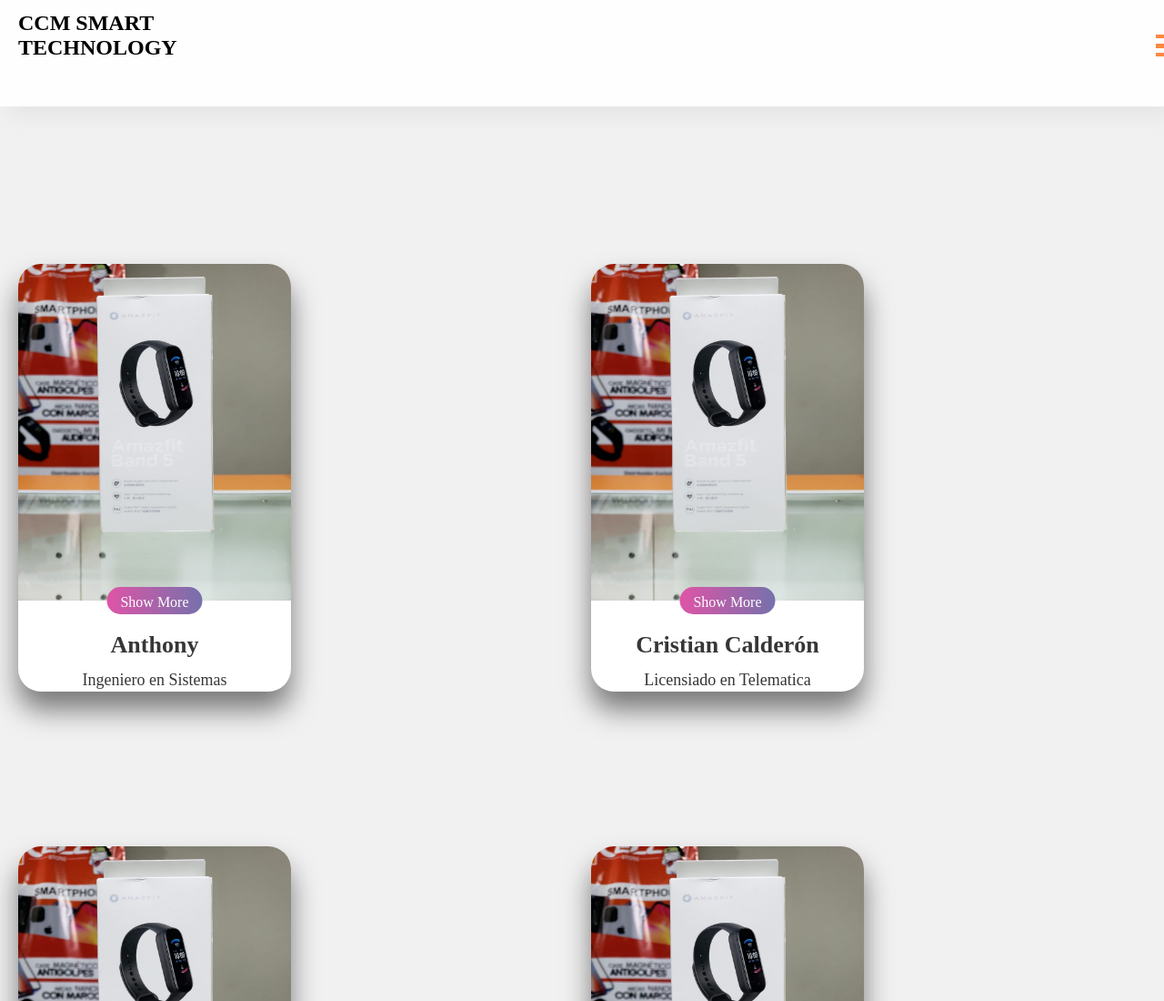
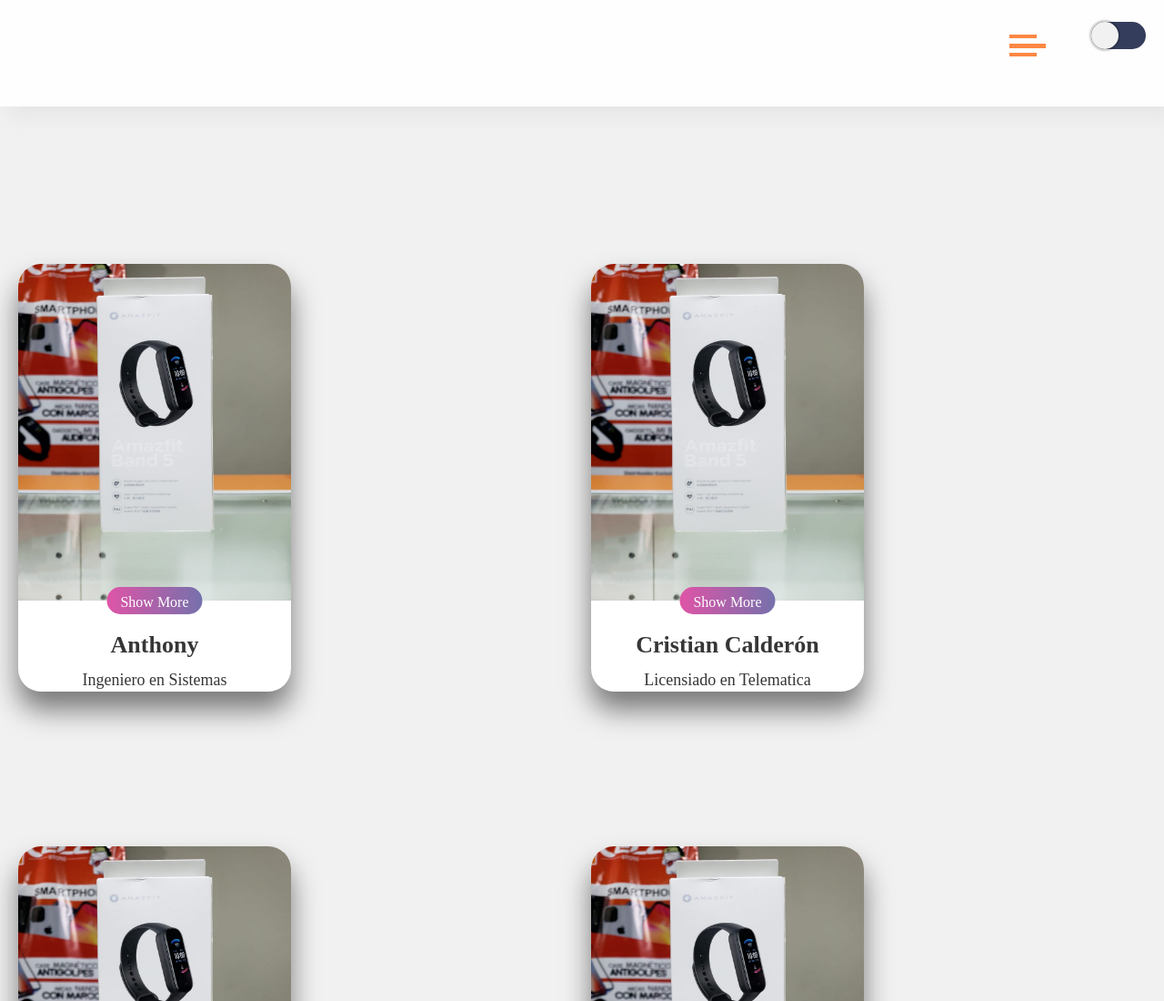
Before and after one commit to CCM-SMART/-TECHNOLOGY, a plain HTML site: page About.html in a window 1280 px wide. Shown: the top 1100 px of the page at 91% size. Drawn offline with Linux system fonts and the light colour scheme.

Commit message:
Update About.html

```diff
--- a/About.html
+++ b/About.html
@@ -13,9 +13,7 @@
     <body>
         <header>
             <nav>
-                <div class="logo">
-                        <h2>CCM<b> SMART TECHNOLOGY</b></h2>
-                    </div>
+
                 <div id="burger-menu">
                     <span></span>
                 </div>
```
